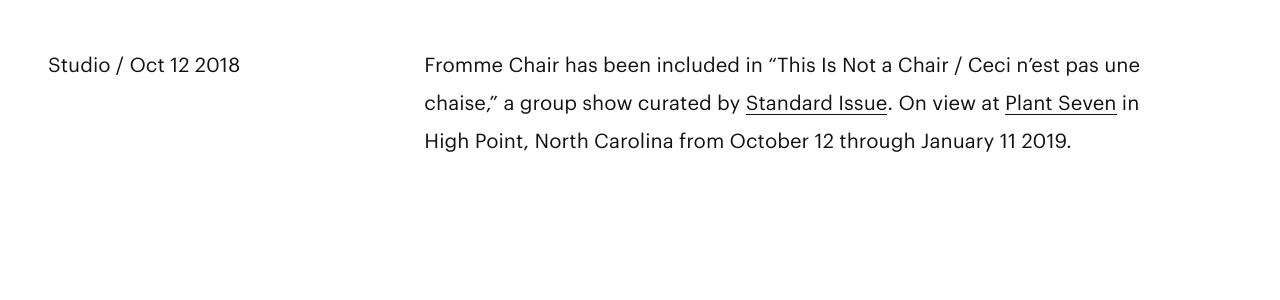
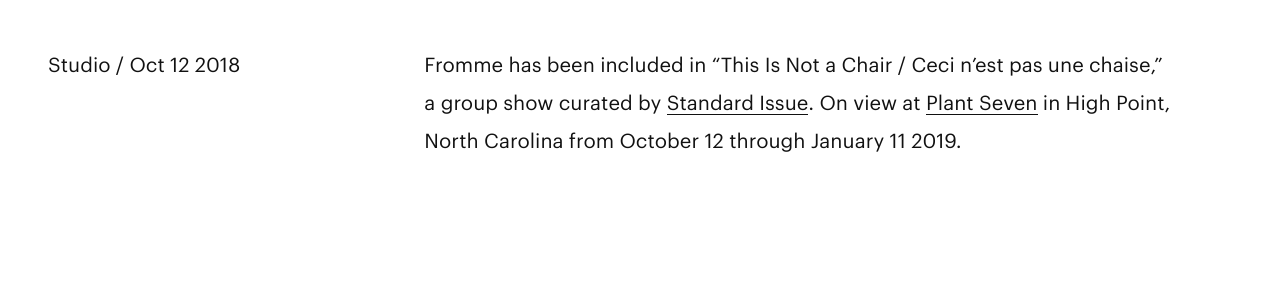
Before and after one commit to andychung/tomchung.github.io-source, a Jekyll site: the page built from _updates/2018-10-12-plant-seven.md, in a window 1280 px wide. Shown: the top 300 px of the page. Built offline with Jekyll 4.4.1, drawn with Linux system fonts in a browser that asks for light colours; nearby versions of some CDN libraries; some web fonts are replaced.

Commit message:
update updates

```diff
--- a/_updates/2018-10-12-plant-seven.md
+++ b/_updates/2018-10-12-plant-seven.md
@@ -2,4 +2,4 @@
 title: Plant 7
 ---
 
-Fromme Chair has been included in “This Is Not a Chair / Ceci n’est pas une chaise,” a group show curated by <a href="http://www.standardissuedesign.com">Standard Issue</a>. On view at <a href="https://www.plantseven.com">Plant Seven</a> in High Point, North Carolina from October 12 through January 11 2019.
+Fromme has been included in “This Is Not a Chair / Ceci n’est pas une chaise,” a group show curated by <a href="http://www.standardissuedesign.com">Standard Issue</a>. On view at <a href="https://www.plantseven.com">Plant Seven</a> in High Point, North Carolina from October 12 through January 11 2019.
```
Also changed, not shown: _updates/2018-10-22-beam-lamp.md (+1 -1 lines), _updates/2018-6-21-design-parade.md (+1 -1 lines), _updates/2018-7-4-tpbl.md (+1 -1 lines), _updates/2018-9-14-outside-influence.md (+1 -1 lines).
